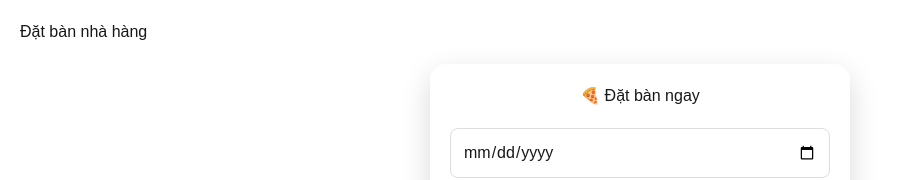
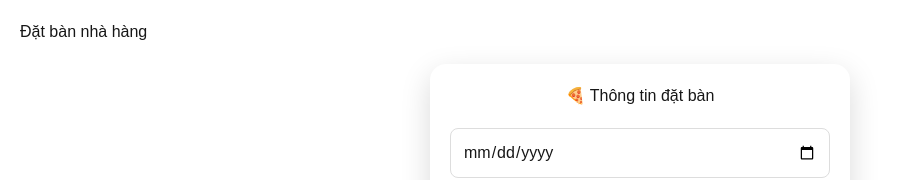
Before and after one commit to dejavuhousehalong-source/GoongPizza, a Next.js app: page / in a window 1280 px wide. Shown: the top 180 px of the page, without its empty margins (0-899 px from the left). Built offline with nearby package versions, Linux system fonts and the light colour scheme.

Commit message:
Update page.js

```diff
--- a/app/page.js
+++ b/app/page.js
@@ -55,7 +55,7 @@ export default function Home() {
 
       {/* FORM ĐẶT BÀN */}
       <div className="booking-box">
-        <h2>🍕 Đặt bàn ngay</h2>
+        <h2>🍕 Thông tin đặt bàn</h2>
 
         <input type="date" onChange={e => setDate(e.target.value)} />
 
```
